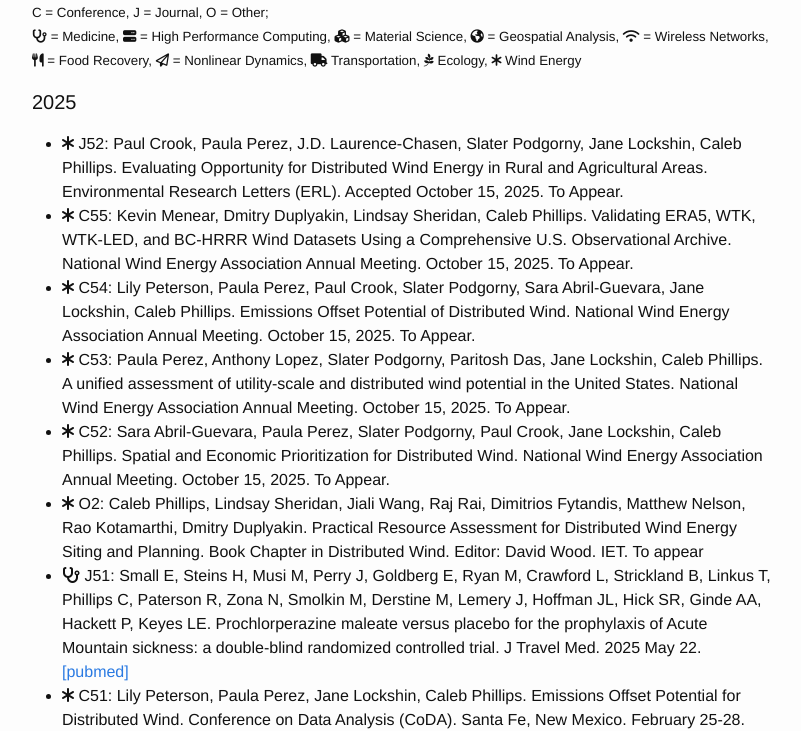
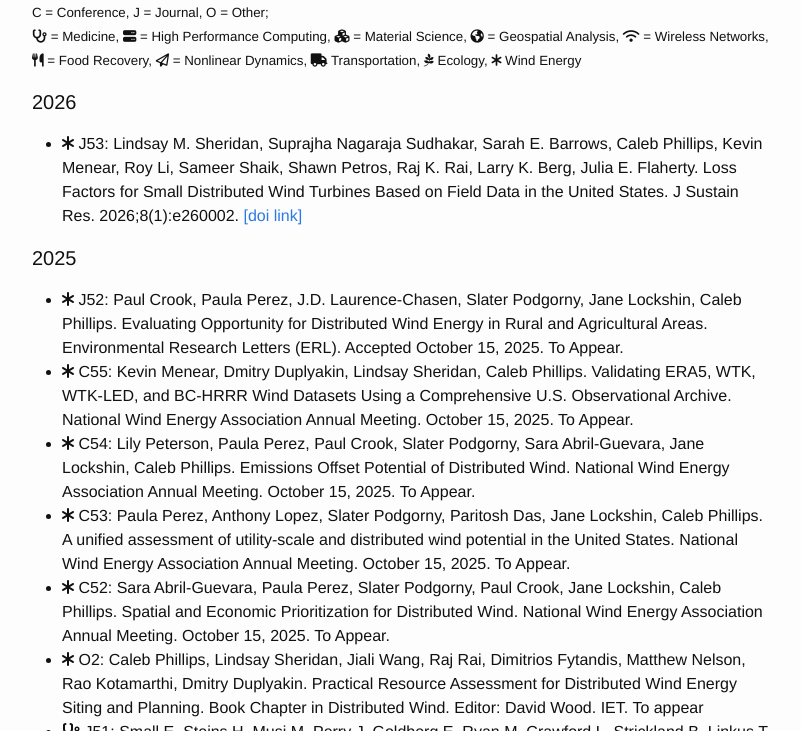
Before and after one commit to somerandomsequence/smallwhitecube, a Jekyll site: the page built from research.md, in a window 1280 px wide and 900 px high, scrolled down 715 px, cut to the strip 169-900 px from the top of the window. Shown: the whole strip, without its empty margins (238-1039 px from the left). Built offline with Jekyll 4.4.1, drawn with Linux system fonts in a browser that asks for light colours; nearby versions of some CDN libraries.

Commit message:
First pub of 2026

```diff
--- a/_includes/papers.html
+++ b/_includes/papers.html
@@ -15,6 +15,15 @@
 <i class="fa fa-pagelines" aria-hidden="true"></i> Ecology,
 <i class="fa fa-asterisk" aria-hidden="true"></i> Wind Energy
 </small>
+
+
+  <h4>2026</h4>
+  <ul>
+    <li><i class="fa fa-asterisk" aria-hidden="true"></i> J53: Lindsay M. Sheridan, Suprajha Nagaraja Sudhakar, Sarah E. Barrows,
+      Caleb Phillips, Kevin Menear, Roy Li, Sameer Shaik, Shawn Petros, Raj K. Rai, Larry K. Berg, Julia E. Flaherty.
+      Loss Factors for Small Distributed Wind Turbines Based on Field Data in the United States.
+      J Sustain Res. 2026;8(1):e260002. <a href="https://doi.org/10.20900/jsr20260002">[doi link]</a></li>
+  </ul>
 
   <h4>2025</h4>
   <ul>
```
